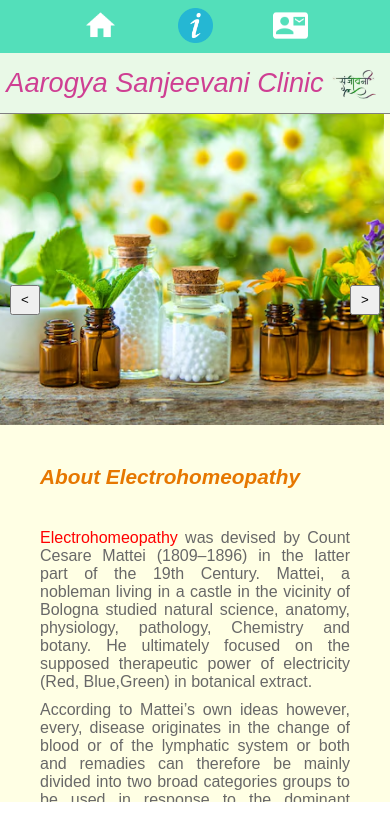
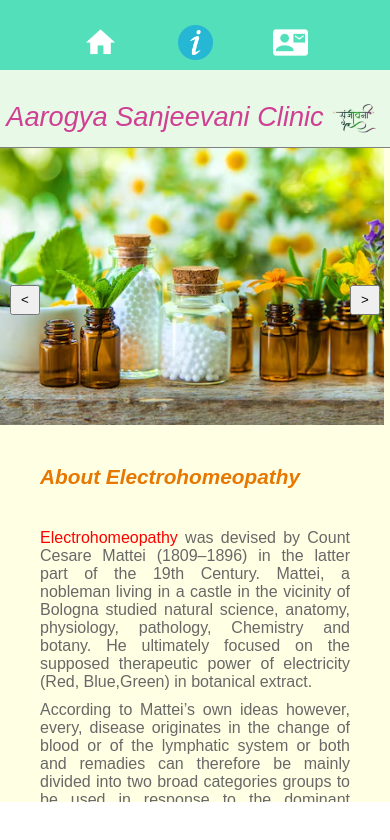
Before and after one commit to vaibhavshukla8318/e-commerce, a React (Create React App) app: page /homeopathy_website/about in a window 390 px wide. Shown: the top 840 px of the page. Built offline with nearby package versions, Linux system fonts and the light colour scheme.

Commit message:
modified

```diff
--- a/src/component/Contact.js
+++ b/src/component/Contact.js
@@ -75,7 +75,7 @@ const Contact = () => {
                 <div>
                   <img src={Location} style={{marginTop:"27px"}} alt='location'/>
                   <div>
-                    <a href='' >Near Square IIIT, Jhalwa, Prayagraj, Uttar Pradesh</a>
+                    <a href=''>Near Square IIIT, Jhalwa, Prayagraj, Uttar Pradesh</a>
                   </div>
                 </div>
             </div>
--- a/src/css/about.module.css
+++ b/src/css/about.module.css
@@ -203,6 +203,13 @@ a:hover{
     border-bottom: 2px solid gray;
     padding-bottom: 20px;
   }
+  a{
+    padding-top: 17px;
+    line-height: 1.5rem;
+    white-space: wrap;
+    color: #fff;
+    transition: all 0.3s ease-in-out;
+  }
   .sanjeevaniCircle{
     display: none;
   }
--- a/src/css/contact.module.css
+++ b/src/css/contact.module.css
@@ -181,4 +181,11 @@ a small{
     text-align: center;
     white-space: wrap;
   }
+  a{
+    padding-top: 17px;
+    line-height: 1.5rem;
+    white-space: wrap;
+    color: #fff;
+    transition: all 0.3s ease-in-out;
+  }
 }
--- a/src/css/home.module.css
+++ b/src/css/home.module.css
@@ -152,5 +152,12 @@ a:hover{
     border-bottom: 2px solid gray;
     padding-bottom: 20px;
   }
+  a{
+    padding-top: 17px;
+    line-height: 1.5rem;
+    white-space: wrap;
+    color: #fff;
+    transition: all 0.3s ease-in-out;
+  }
 
 }
```
